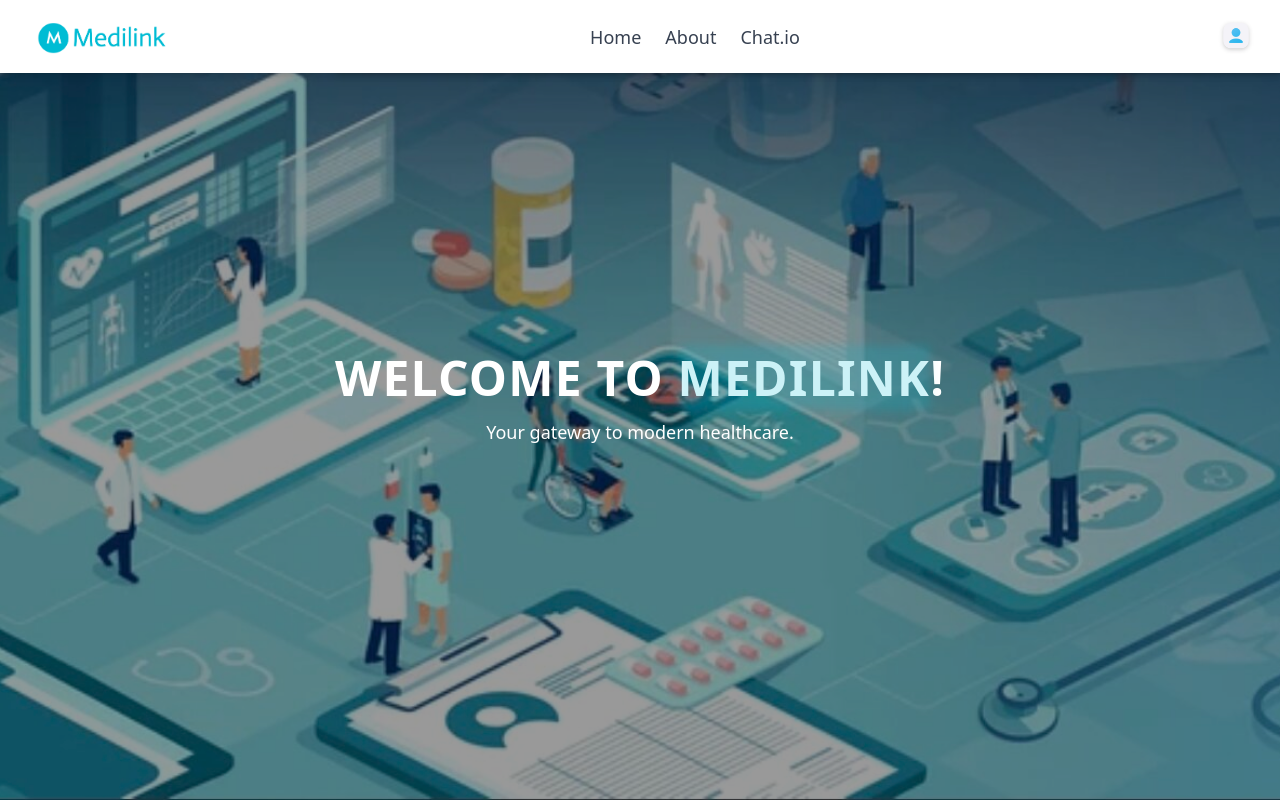
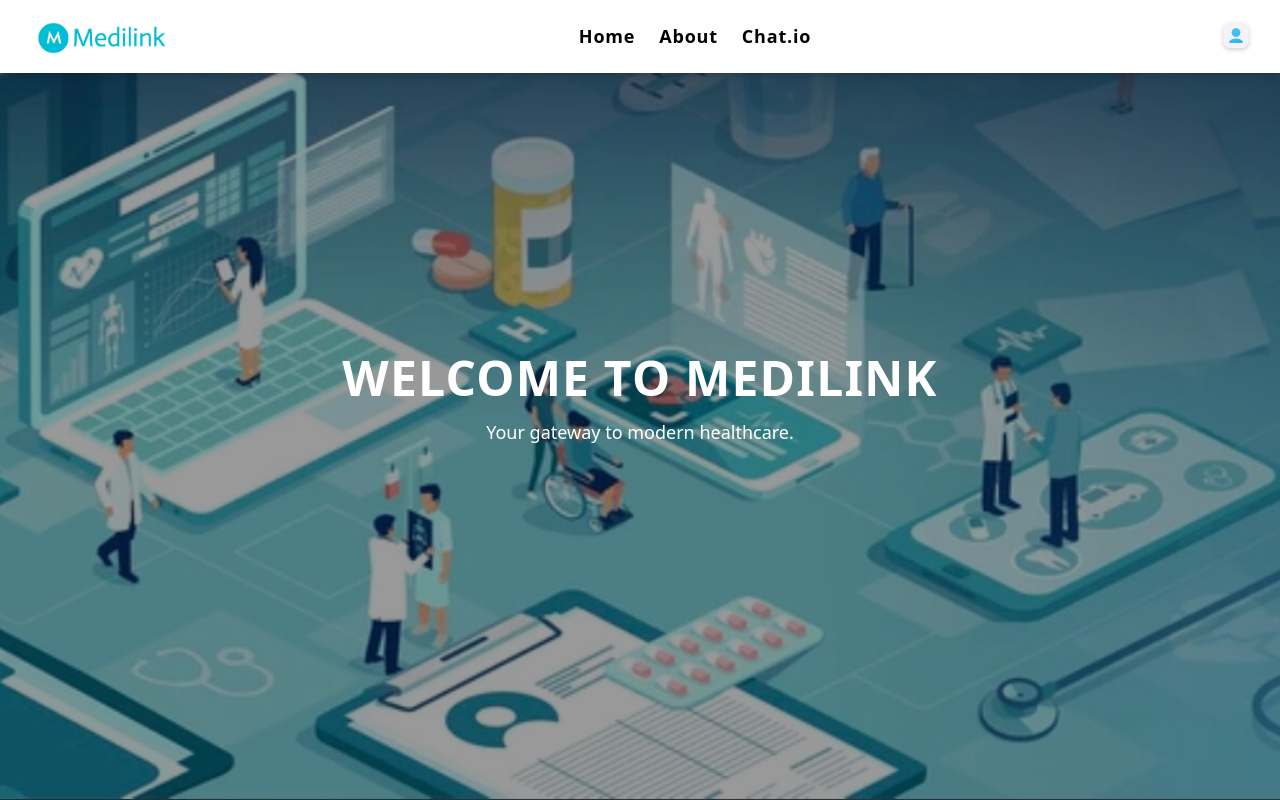
Before and after one commit to Suleiman50/Project-MediLink, a Next.js app in the folder project-medilink/: page / in a window 1280 px wide. Built offline with nearby package versions, Linux system fonts and the light colour scheme.

Commit message:
Fixed Flicker Bug + Removed Excess Code

```diff
--- a/project-medilink/app/auth/page.tsx
+++ b/project-medilink/app/auth/page.tsx
@@ -62,21 +62,6 @@ export default function AuthPage() {
         height: "100vh",
       }}
     >
-      {/* Navbar */}
-      <nav className="w-full bg-white shadow-md flex justify-between items-center px-6 py-4 fixed top-0 z-10">
-        <Link href="/">
-          <span className="text-xl font-bold text-[#00BCD4] cursor-pointer">MediLink</span>
-        </Link>
-        <div className="flex space-x-6">
-          <Link href="/" className="text-gray-700 hover:text-gray-900 text-lg">Home</Link>
-          <Link href="/about" className="text-gray-700 hover:text-gray-900 text-lg">About</Link>
-          <Link href="/chat" className="text-gray-700 hover:text-gray-900 text-lg">Chat.io</Link>
-        </div>
-        <Link href="/profile">
-          <span className="text-xl text-gray-700 cursor-pointer">👤</span>
-        </Link>
-      </nav>
-
       {/* Form Container */}
       <div className="bg-white p-8 shadow-lg rounded-lg w-full max-w-md flex flex-col items-center">
 
@@ -130,7 +115,7 @@ export default function AuthPage() {
                   }`}
                   onClick={() => setUserType("Physician")}
                 >
-                  Physician
+                  Doctor
                 </button>
               </div>
 
--- a/project-medilink/app/globals.css
+++ b/project-medilink/app/globals.css
@@ -5,7 +5,9 @@
 :root {
   --primary-color: #00BCD4;
 }
+/*noinspection CssInvalidUrlReference*/
 
+/* This line is red but yet the program works (weird) */
 body {
   background-image: url("/s.jpg");
   background-size: cover;
@@ -13,6 +15,19 @@ body {
   background-repeat: no-repeat;
   background-attachment: fixed;
 }
+
+.nav-link {
+  font-weight: 700;
+  font-size: 18px;
+  letter-spacing: 0.05rem;
+  color: #000000;
+  transition: color 0.2s ease-in-out;
+}
+
+.nav-link:hover {
+  color: #0ee3e3;
+}
+
 .auth-container {
   background: none;
   box-shadow: none;
--- a/project-medilink/app/layout.tsx
+++ b/project-medilink/app/layout.tsx
@@ -20,7 +20,7 @@ export default function RootLayout({ children }: { children: React.ReactNode })
     <html lang="en">
       <body className={`${geistSans.variable} ${geistMono.variable} antialiased`}>
 
-        {/* ✅ Global Navigation Bar */}
+        {/* Global Navigation Bar */}
         <nav className="w-full bg-white shadow-md flex justify-between items-center px-6 py-4 fixed top-0 z-50">
 
           {/* Logo (Home Button) */}
@@ -30,9 +30,15 @@ export default function RootLayout({ children }: { children: React.ReactNode })
 
           {/* Navigation Links */}
           <div className="flex space-x-6">
-            <Link href="/" className="text-gray-700 hover:text-gray-900 text-lg">Home</Link>
-            <Link href="/about" className="text-gray-700 hover:text-gray-900 text-lg">About</Link>
-            <Link href="/chat" className="text-gray-700 hover:text-gray-900 text-lg">Chat.io</Link>
+            <Link href="/" className="nav-link">
+              Home
+            </Link>
+            <Link href="/about" className="nav-link">
+              About
+            </Link>
+            <Link href="/chat" className="nav-link">
+              Chat.io
+            </Link>
           </div>
 
           {/* Profile Icon (Navigates to Profile Page) */}
@@ -41,14 +47,10 @@ export default function RootLayout({ children }: { children: React.ReactNode })
           </Link>
         </nav>
 
-        {/* ✅ Apply Background Image Globally */}
-        <div className="min-h-screen bg-cover bg-center bg-no-repeat" style={{ backgroundImage: "url('/s.jpg')" }}>
           <div className="min-h-screen bg-black/40 flex items-center justify-center">
             {/* Adds a dark overlay for better contrast */}
             {children}
           </div>
-        </div>
-
       </body>
     </html>
   );
--- a/project-medilink/app/page.tsx
+++ b/project-medilink/app/page.tsx
@@ -7,48 +7,8 @@ import Image from "next/image";
 export default function Home() {
   return (
     <div className="min-h-screen flex flex-col relative">
-      {/* Navbar */}
-      <nav className="w-full bg-white shadow-md flex justify-between items-center px-6 py-4 fixed top-0 z-10">
-
-        {/* Left: MediLink Logo (Now a Home Button) */}
-        <Link href="/">
-          <Image
-            src="/medilink-logo.png"
-            alt="MediLink Logo"
-            width={150}
-            height={40}
-            className="cursor-pointer"
-          />
-        </Link>
-
-        {/* Center: Navigation Links */}
-        <div className="flex space-x-6">
-          <Link href="/" className="text-gray-700 hover:text-gray-900 text-lg">
-            Home
-          </Link>
-          <Link href="/about" className="text-gray-700 hover:text-gray-900 text-lg">
-            About
-          </Link>
-          <Link href="/chat" className="text-gray-700 hover:text-gray-900 text-lg">
-            Chat.io
-          </Link>
-        </div>
-
-        {/* Right: Clickable Profile Icon */}
-        <Link href="/profile">
-          <Image
-            src="/profile-icon.png"
-            alt="Profile"
-            width={40}
-            height={40}
-            className="rounded-full cursor-pointer"
-          />
-        </Link>
-      </nav>
-
       {/* Main Content with Framer Motion Animations */}
       <main className="flex-grow flex flex-col items-center justify-center text-white text-2xl relative z-10">
-
         {/* Animated Title */}
         <motion.h1
           initial={{ opacity: 0, y: 50 }}
@@ -59,9 +19,7 @@ export default function Home() {
           Welcome to{" "}
           <span className="relative">
             MediLink
-            <span className="absolute inset-0 bg-[#00BCD4]/20 blur-sm"></span>
           </span>
-          !
         </motion.h1>
 
         {/* Animated Subtitle */}
--- a/project-medilink/app/profile/page.tsx
+++ b/project-medilink/app/profile/page.tsx
@@ -12,40 +12,31 @@ export default function ProfilePage() {
     email: string;
     gender?: string;
     dob?: string;
-    profilePic?: string | null
+    profilePic?: string | null;
   } | null>(null);
   const [loading, setLoading] = useState(true);
 
   useEffect(() => {
+    if (user) return;
     const isLoggedIn = localStorage.getItem("isLoggedIn");
     const storedUser = localStorage.getItem("user");
 
     if (!isLoggedIn || !storedUser) {
-      router.push("/auth");
+      // User not logged in -> instantly redirect
+      router.replace("/auth");
     } else {
+      // User is logged in -> set state, show page
       setUser(JSON.parse(storedUser));
+      setLoading(false);
+    }
+  }, [router]);
+
+  // ✅ 1) Don’t show anything until we confirm user is valid
+  if (loading) {
+    return null; // Return nothing (no flicker)
   }
 
-    setTimeout(() => {
-      setLoading(false);
-    }, 100);
-  }, [router]);
-
-  const handleLogout = () => {
-    localStorage.removeItem("isLoggedIn");
-    localStorage.removeItem("user");
-    setUser(null);
-    router.push("/auth");
-  };
-
-  if (loading) {
-    return (
-      <div className="min-h-screen flex justify-center items-center bg-[#00BCD4] text-white text-lg">
-        Loading...
-      </div>
-    );
-  }
-
+  // ✅ 2) Logged-in user -> show the Profile Page
   return (
       <div
           className="min-h-screen flex flex-col items-center bg-cover bg-center relative px-4"
@@ -96,7 +87,12 @@ export default function ProfilePage() {
             />
             <button
                 className="text-white text-lg font-semibold px-4 py-2 rounded-lg bg-red-500 hover:bg-red-600 transition"
-            onClick={handleLogout}
+                onClick={() => {
+                  localStorage.removeItem("isLoggedIn");
+                  localStorage.removeItem("user");
+                  setUser(null);
+                  router.push("/auth");
+                }}
             >
               Sign Out
             </button>
@@ -123,11 +119,25 @@ export default function ProfilePage() {
 
           {/* User Info */}
           <div className="text-gray-700 text-lg w-full text-left space-y-3 mt-6 border-t border-gray-300 pt-4">
-          <p><strong className="text-[#00BCD4]">First Name:</strong> {user?.firstName}</p>
-          <p><strong className="text-[#00BCD4]">Last Name:</strong> {user?.lastName}</p>
-          <p><strong className="text-[#00BCD4]">Email:</strong> {user?.email}</p>
-          <p><strong className="text-[#00BCD4]">Gender:</strong> {user?.gender || "Not Set"}</p>
-          <p><strong className="text-[#00BCD4]">Date of Birth:</strong> {user?.dob || "Not Set"}</p>
+            <p>
+              <strong className="text-[#00BCD4]">First Name:</strong>{" "}
+              {user?.firstName}
+            </p>
+            <p>
+              <strong className="text-[#00BCD4]">Last Name:</strong>{" "}
+              {user?.lastName}
+            </p>
+            <p>
+              <strong className="text-[#00BCD4]">Email:</strong> {user?.email}
+            </p>
+            <p>
+              <strong className="text-[#00BCD4]">Gender:</strong>{" "}
+              {user?.gender || "Not Set"}
+            </p>
+            <p>
+              <strong className="text-[#00BCD4]">Date of Birth:</strong>{" "}
+              {user?.dob || "Not Set"}
+            </p>
           </div>
         </div>
       </div>
--- a/project-medilink/package.json
+++ b/project-medilink/package.json
@@ -15,7 +15,7 @@
   },
   "dependencies": {
     "framer-motion": "^12.4.2",
-    "next": "15.1.7",
+    "next": "^15.1.7",
     "react": "^19.0.0",
     "react-dom": "^19.0.0"
   },
```
Also changed, not shown: 1 other file (tests, documents, lock files or other folders). Lines whose indentation alone changed are shown as unchanged.
